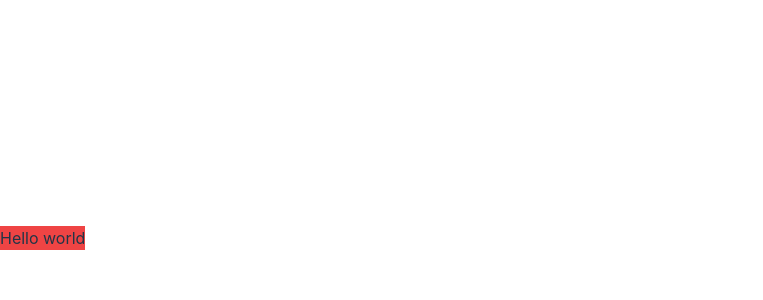
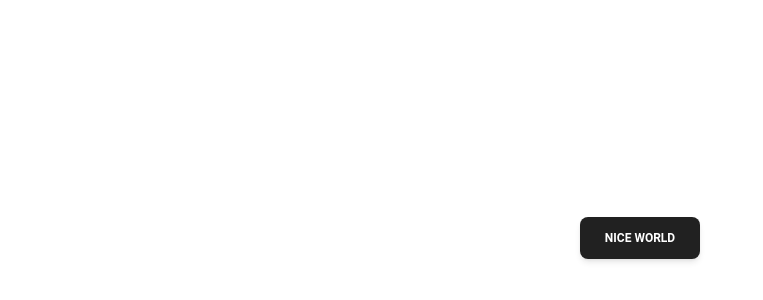
Before and after one commit to ShroXd/cirno, a React (Vite) app in the folder web/: page / in a window 1280 px wide. Shown: the part 162-462 px from the top of the page, without its empty margins (0-763 px from the left). Built offline with nearby package versions, Linux system fonts and the light colour scheme.

Commit message:
chore: add material-tailwind

```diff
--- /dev/null
+++ b/web/global.d.ts
@@ -0,0 +1,9 @@
+import React from "react";
+
+declare module "react" {
+  interface HTMLAttributes<T> {
+    placeholder?: string;
+    onPointerEnterCapture?: React.PointerEventHandler<T>;
+    onPointerLeaveCapture?: React.PointerEventHandler<T>;
+  }
+}
--- a/web/package.json
+++ b/web/package.json
@@ -10,13 +10,14 @@
     "preview": "vite preview"
   },
   "dependencies": {
+    "@material-tailwind/react": "^2.1.10",
     "react": "^18.3.1",
     "react-dom": "^18.3.1"
   },
   "devDependencies": {
     "@eslint/js": "^9.11.1",
-    "@types/react": "^18.3.10",
-    "@types/react-dom": "^18.3.0",
+    "@types/react": "18.2.15",
+    "@types/react-dom": "18.2.7",
     "@vitejs/plugin-react-swc": "^3.5.0",
     "autoprefixer": "^10.4.20",
     "eslint": "^9.11.1",
--- a/web/src/App.tsx
+++ b/web/src/App.tsx
@@ -1,7 +1,12 @@
+import { Button } from "@material-tailwind/react";
 import "./App.css";
 
 function App() {
-  return <div className="bg-red-500">Hello world</div>;
+  return (
+    <div className="flex flex-col items-center justify-center h-screen w-screen">
+      <Button>Nice world</Button>
+    </div>
+  );
 }
 
 export default App;
--- a/web/tailwind.config.js
+++ b/web/tailwind.config.js
@@ -1,8 +1,10 @@
+import withMT from "@material-tailwind/react/utils/withMT";
+
 /** @type {import('tailwindcss').Config} */
-export default {
+export default withMT({
   content: ["./index.html", "./src/**/*.{js,ts,jsx,tsx}"],
   theme: {
     extend: {},
   },
   plugins: [],
-};
+});
```
Also changed, not shown: 1 other file (tests, documents, lock files or other folders).
